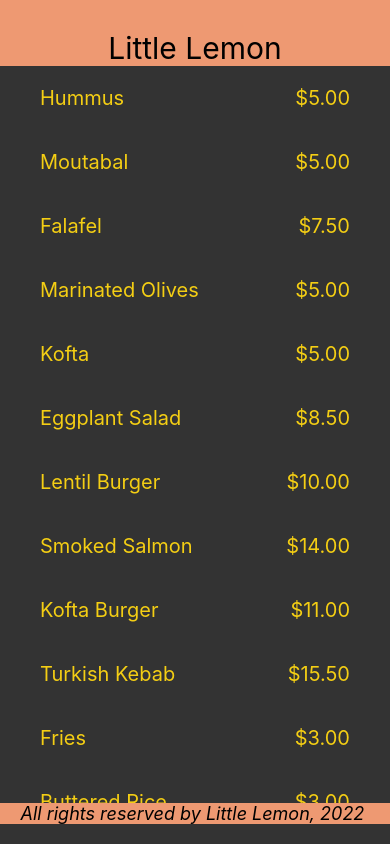
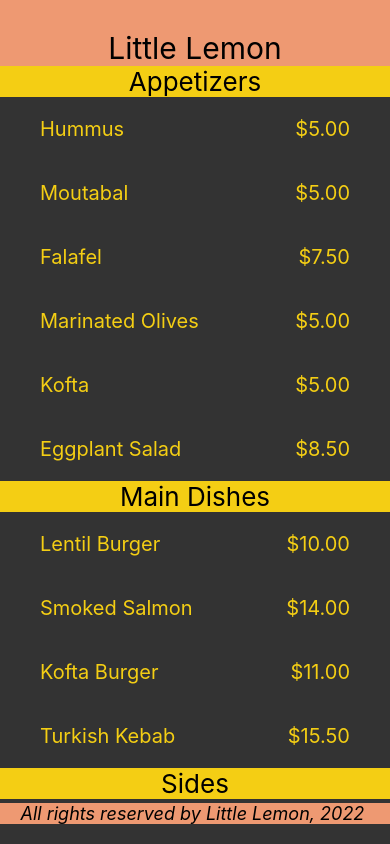
Before and after one commit to danielmccastro/meta-react-native, a React Native app in the folder 01-sampleproject/: screen / in a window 390 px wide. Shown: the top 844 px of the page. Built offline with nearby package versions, Linux system fonts and the light colour scheme.

Commit message:
created a SectionList component

```diff
--- a/01-sampleproject/components/MenuItems.js
+++ b/01-sampleproject/components/MenuItems.js
@@ -1,28 +1,49 @@
-import * as React from "react";
-import { View, Text, FlatList, StyleSheet } from "react-native";
+import React from 'react';
+
+import { View, Text, StyleSheet, SectionList } from 'react-native';
 
 const menuItemsToDisplay = [
-  { name: "Hummus", price: "$5.00", id: "1A" },
-  { name: "Moutabal", price: "$5.00", id: "2B" },
-  { name: "Falafel", price: "$7.50", id: "3C" },
-  { name: "Marinated Olives", price: "$5.00", id: "4D" },
-  { name: "Kofta", price: "$5.00", id: "5E" },
-  { name: "Eggplant Salad", price: "$8.50", id: "6F" },
-  { name: "Lentil Burger", price: "$10.00", id: "7G" },
-  { name: "Smoked Salmon", price: "$14.00", id: "8H" },
-  { name: "Kofta Burger", price: "$11.00", id: "9I" },
-  { name: "Turkish Kebab", price: "$15.50", id: "10J" },
-  { name: "Fries", price: "$3.00", id: "11K" },
-  { name: "Buttered Rice", price: "$3.00", id: "12L" },
-  { name: "Bread Sticks", price: "$3.00", id: "13M" },
-  { name: "Pita Pocket", price: "$3.00", id: "14N" },
-  { name: "Lentil Soup", price: "$3.75", id: "15O" },
-  { name: "Greek Salad", price: "$6.00", id: "16Q" },
-  { name: "Rice Pilaf", price: "$4.00", id: "17R" },
-  { name: "Baklava", price: "$3.00", id: "18S" },
-  { name: "Tartufo", price: "$3.00", id: "19T" },
-  { name: "Tiramisu", price: "$5.00", id: "20U" },
-  { name: "Panna Cotta", price: "$5.00", id: "21V" },
+  {
+    title: 'Appetizers',
+    data: [
+      { name: 'Hummus', price: '$5.00' },
+      { name: 'Moutabal', price: '$5.00' },
+      { name: 'Falafel', price: '$7.50' },
+      { name: 'Marinated Olives', price: '$5.00' },
+      { name: 'Kofta', price: '$5.00' },
+      { name: 'Eggplant Salad', price: '$8.50' },
+    ],
+  },
+  {
+    title: 'Main Dishes',
+    data: [
+      { name: 'Lentil Burger', price: '$10.00' },
+      { name: 'Smoked Salmon', price: '$14.00' },
+      { name: 'Kofta Burger', price: '$11.00' },
+      { name: 'Turkish Kebab', price: '$15.50' },
+    ],
+  },
+  {
+    title: 'Sides',
+    data: [
+      { name: 'Fries', price: '$3.00', id: '11K' },
+      { name: 'Buttered Rice', price: '$3.00' },
+      { name: 'Bread Sticks', price: '$3.00' },
+      { name: 'Pita Pocket', price: '$3.00' },
+      { name: 'Lentil Soup', price: '$3.75' },
+      { name: 'Greek Salad', price: '$6.00' },
+      { name: 'Rice Pilaf', price: '$4.00' },
+    ],
+  },
+  {
+    title: 'Desserts',
+    data: [
+      { name: 'Baklava', price: '$3.00' },
+      { name: 'Tartufo', price: '$3.00' },
+      { name: 'Tiramisu', price: '$5.00' },
+      { name: 'Panna Cotta', price: '$5.00' },
+    ],
+  },
 ];
 
 const Item = ({ name, price }) => (
@@ -32,18 +53,25 @@
   </View>
 );
 
-function MenuItems() {
+const MenuItems = () => {
   const renderItem = ({ item }) => <Item name={item.name} price={item.price} />;
-  return (
-    <View styles={menuStyles.container}>
-      <FlatList
-        data={menuItemsToDisplay}
-        renderItem={renderItem}
-        keyExtractor={(item) => item.id}
-      />
+
+  const renderSectionHeader = ({ section: { title } }) => (
+    <View style={menuStyles.headerStyle}>
+      <Text style={menuStyles.sectionHeader}>{title}</Text>
     </View>
   );
-}
+
+  return (
+    <View style={menuStyles.container}>
+      <SectionList
+        sections={menuItemsToDisplay}
+        keyExtractor={(item, index) => item + index}
+        renderItem={renderItem}
+        renderSectionHeader={renderSectionHeader}></SectionList>
+    </View>
+  );
+};
 
 const menuStyles = StyleSheet.create({
   container: {
@@ -59,6 +87,15 @@
     color: '#F4CE14',
     fontSize: 20,
   },
+  headerStyle: {
+    backgroundColor: '#F4CE14',
+  },
+  sectionHeader: {
+    color: 'black',
+    fontSize: 26,
+    flexWrap: 'wrap',
+    textAlign: 'center',
+  },
 });
 
 export default MenuItems;
```
